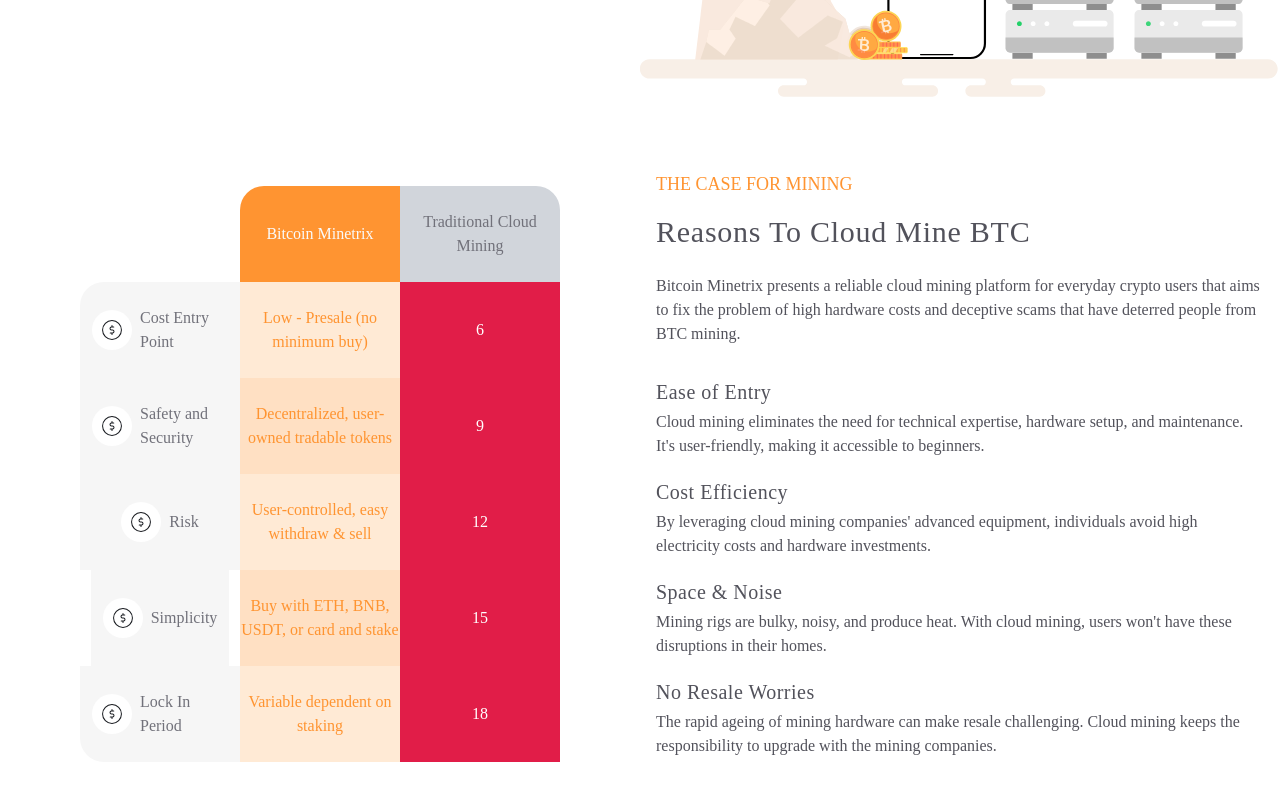
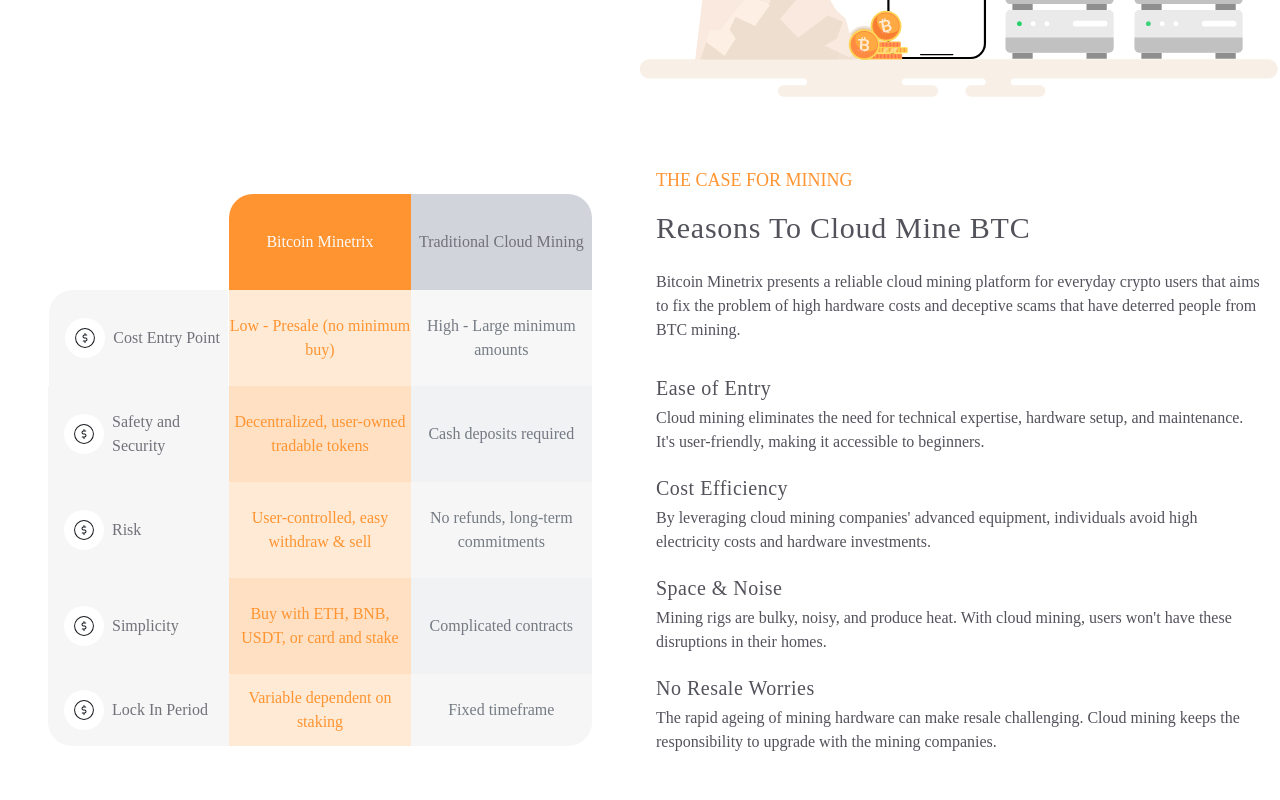
Before and after one commit to vedanshjainvj/VoltBSC, a React (Vite) app: page / in a window 1280 px wide. Shown: the part 2288-3088 px from the top of the page. Built offline with nearby package versions, Linux system fonts and the light colour scheme.

Commit message:
feat(app): update

```diff
--- a/src/page/Home.jsx
+++ b/src/page/Home.jsx
@@ -460,7 +460,7 @@
   return (
     <>
       <div className="flex justify-center pt-5 px-4 sm:px-8 lg:px-0">
-        <div className="max-w-lg w-full grid grid-cols-3 grid-rows-5  p-4">
+        <div className="max-w-xl w-full grid grid-cols-3 grid-rows-5  p-4">
           <div className=" flex items-center justify-center text-gray-600 text-center"></div>
 
           <div className="bg-primary rounded-tl-3xl flex items-center justify-center text-white text-center p-2">
@@ -475,75 +475,75 @@
             </p>
           </div>
 
-          <div className="bg-[#f6f6f6] rounded-tl-3xl flex items-center px-3 justify-center gap-2 mx-auto p-2">
+          <div className="bg-[#f6f6f6] rounded-tl-3xl flex items-center px-2 pl-4 gap-2 mx-auto p-2">
             <span className="bg-white rounded-full p-2">
               <CiDollar size={24} />
             </span>
-            <p className="heading text-base sm:text-base font-medium text-zinc-500 mt-4 mb-4 tracking-normal">
+            <P className="heading text-base sm:text-base font-medium text-zinc-500 mt-4 mb-4 tracking-normal">
               Cost Entry Point
-            </p>
+            </P>
           </div>
           <div className="bg-primary/20 flex items-center justify-center text-primary text-center">
             Low - Presale (no minimum buy)
           </div>
-          <div className="bg-rose-600 flex items-center justify-center text-white text-center">
-            6
+          <div className="bg-[#f6f6f6]/80 flex items-center justify-center text-gray-800/60 text-center">
+            High - Large minimum amounts
           </div>
-          <div className="w-full bg-[#f6f6f6]  flex items-center justify-center px-3 gap-2 mx-auto p-2">
+          <div className="w-full bg-[#f6f6f6]  flex items-center pl-4 px-2 gap-2 mx-auto p-2">
             <span className="bg-white rounded-full p-2">
               <CiDollar size={24} />
             </span>
-            <p className="heading text-base sm:text-base font-medium text-zinc-500 mt-4 mb-4 tracking-normal">
+            <P className="heading text-base sm:text-base font-medium text-zinc-500 mt-4 mb-4 tracking-normal">
               Safety and Security
-            </p>
+            </P>
           </div>
           <div className="bg-primary/[0.29] flex items-center justify-center text-primary text-center">
             Decentralized, user-owned tradable tokens
           </div>
-          <div className="bg-rose-600 flex items-center justify-center text-white text-center">
-            9
+          <div className="bg-[#d1d5db]/30 flex items-center justify-center text-gray-800/60 text-center">
+            Cash deposits required
           </div>
-          <div className="w-full bg-[#f6f6f6]  flex items-center justify-center px-3 gap-2 mx-auto p-2">
+          <div className="w-full bg-[#f6f6f6]  flex items-center pl-4 px-2 gap-2 mx-auto p-2">
             <span className="bg-white rounded-full p-2">
               <CiDollar size={24} />
             </span>
-            <p className="heading text-base sm:text-base font-medium text-zinc-500 mt-4 mb-4 tracking-normal">
+            <P className="heading text-base sm:text-base font-medium text-zinc-500 mt-4 mb-4 tracking-normal">
               Risk
-            </p>
+            </P>
           </div>
           <div className="bg-primary/20 flex items-center justify-center text-primary text-center">
             User-controlled, easy withdraw & sell
           </div>
-          <div className="bg-rose-600 flex items-center justify-center text-white text-center">
-            12
+          <div className="bg-[#f6f6f6]/95 flex items-center justify-center text-gray-800/60 text-center">
+            No refunds, long-term commitments
           </div>
-          <div className="bg-[#f6f6f6]  flex items-center justify-center px-3 gap-2 mx-auto p-2">
+          <div className="w-full bg-[#f6f6f6]  flex items-center pl-4 px-2 gap-2 mx-auto p-2">
             <span className="bg-white rounded-full p-2">
               <CiDollar size={24} />
             </span>
-            <p className="heading text-base sm:text-base font-medium text-zinc-500 mt-4 mb-4 tracking-normal">
+            <P className="heading text-base sm:text-base font-medium text-zinc-500 mt-4 mb-4 tracking-normal">
               Simplicity
-            </p>
+            </P>
           </div>
           <div className="bg-primary/[0.29] flex items-center justify-center text-primary text-center">
             Buy with ETH, BNB, USDT, or card and stake
           </div>
-          <div className="bg-rose-600 flex items-center justify-center text-white text-center">
-            15
+          <div className="bg-[#d1d5db]/30 flex items-center justify-center text-gray-800/60 text-center">
+            Complicated contracts
           </div>
-          <div className="bg-[#f6f6f6] rounded-bl-3xl flex items-center px-3 justify-center gap-2 mx-auto p-2">
+          <div className="w-full bg-[#f6f6f6] rounded-bl-3xl flex items-center px-2 pl-4 gap-2 mx-auto p-2">
             <span className="bg-white rounded-full p-2">
               <CiDollar size={24} />
             </span>
-            <p className="heading text-base sm:text-base font-medium text-zinc-500 mt-4 mb-4 tracking-normal">
+            <P className="heading text-base sm:text-base font-medium text-zinc-500 mt-4 mb-4 tracking-normal">
               Lock In Period
-            </p>
+            </P>
           </div>
           <div className="bg-primary/20 flex items-center justify-center text-primary text-center">
             Variable dependent on staking
           </div>
-          <div className="bg-rose-600 flex items-center justify-center text-white text-center">
-            18
+          <div className="bg-[#f6f6f6]/95 rounded-br-3xl flex items-center justify-center text-gray-800/60 text-center">
+            Fixed timeframe
           </div>
         </div>
       </div>
```
